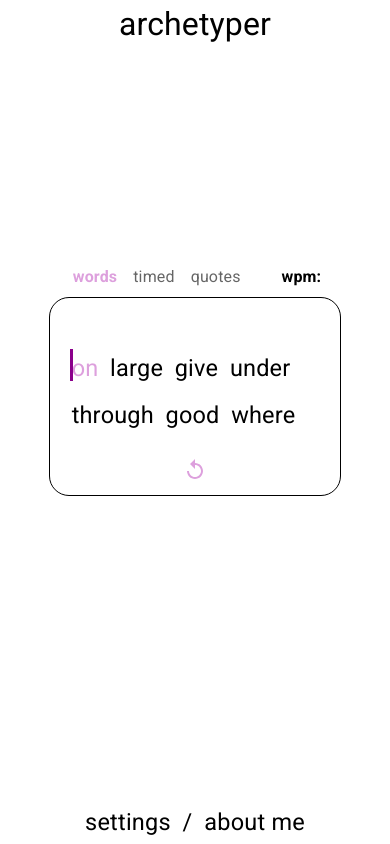
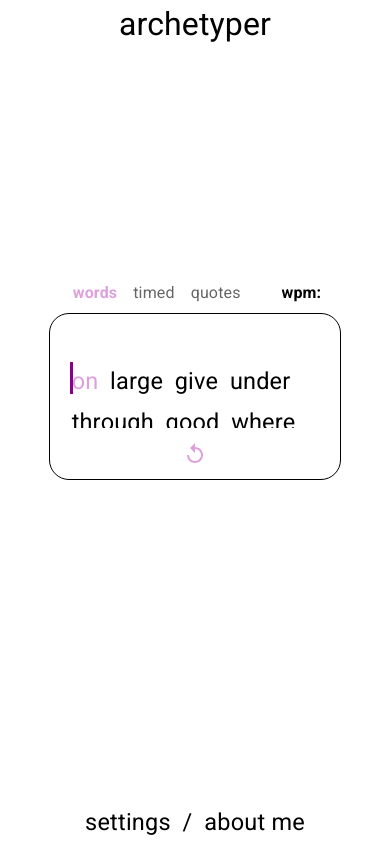
Before and after one commit to nkuek/archetyper, a React (Create React App) app in the folder frontend/: page / in a window 390 px wide. Built offline with nearby package versions, Linux system fonts and the light colour scheme.

Commit message:
responsive landscape mobile mode, tweak height of word box and word margin

```diff
--- a/frontend/src/components/WordBox/Word.tsx
+++ b/frontend/src/components/WordBox/Word.tsx
@@ -61,7 +61,7 @@ const Word: FC<IProps> = (props) => {
       key={wordIdx}
       sx={{
         display: 'flex',
-        margin: '0.25em',
+        margin: '0.125em 0.25em',
         textDecoration: word.skipped
           ? `underline ${theme.incorrect || 'red'}`
           : 'none',
--- a/frontend/src/components/WordBox/index.tsx
+++ b/frontend/src/components/WordBox/index.tsx
@@ -126,7 +126,10 @@ const WordBox: FC<IProps> = ({ setShowTip, setShowWarning }) => {
           sx={{
             position: 'relative',
             zIndex: 1,
-            height: 100,
+            height: '8vh',
+            '@media screen and (max-height: 450px)': {
+              height: '20vh',
+            },
             overflow: 'hidden',
             fontSize: 'clamp(1rem, 5vw + .25rem, 1.5rem)',
             width: '100%',
```
